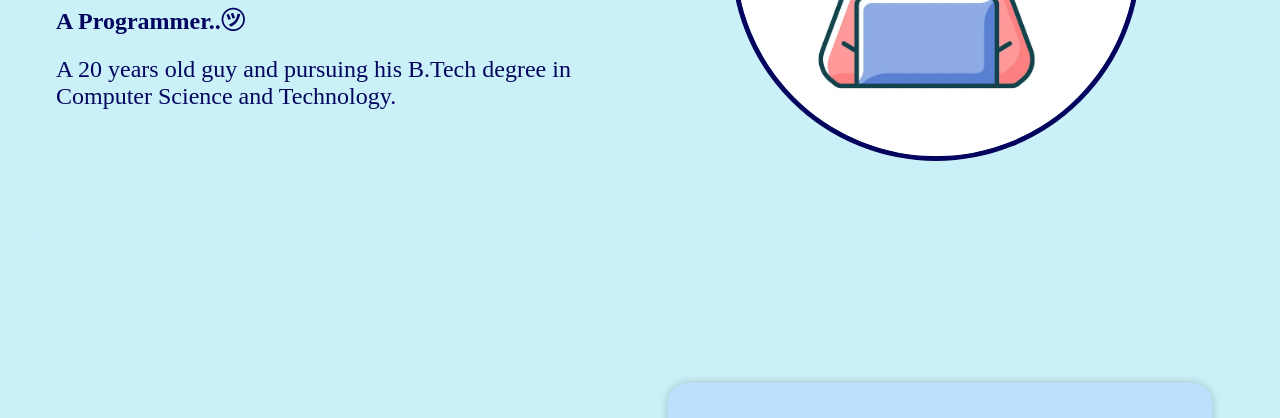
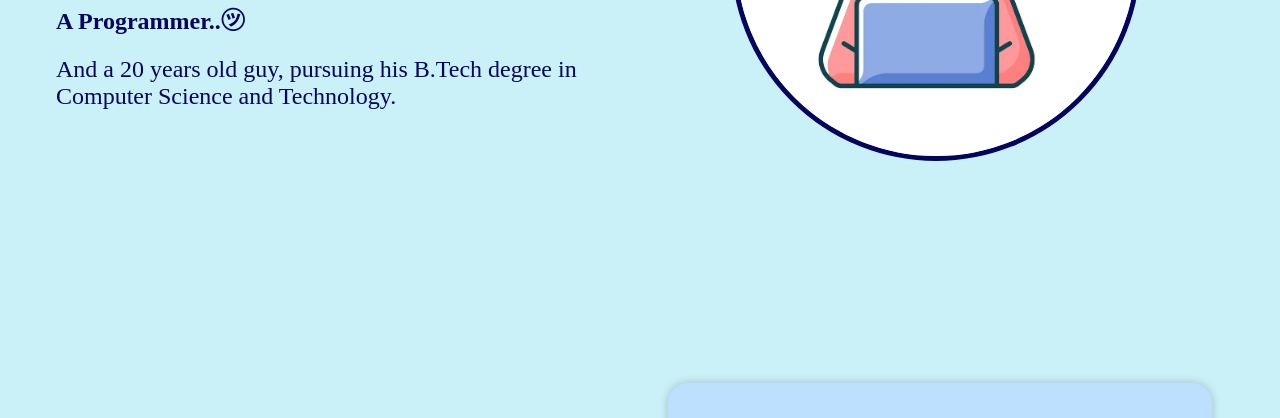
Before and after one commit to themrinmoy/themrinmoy.github.io, a plain HTML site: page index.html in a window 1280 px wide. Shown: the part 382-800 px from the top of the page. Drawn offline with Linux system fonts and the light colour scheme.

Commit message:
Update index.html

```diff
--- a/index.html
+++ b/index.html
@@ -28,7 +28,7 @@
                 <span id="name">Mrinmoy!</span>
 
                 <h2 class="name-tag"> A Programmer..㋡</h2>
-                <p>A 20 years old guy and pursuing his B.Tech degree in Computer Science and Technology. </p>
+                <p>And a 20 years old guy, pursuing his B.Tech degree in Computer Science and Technology. </p>
             </div>
             <!-- <div class="home-img"> -->
             <img src="img/avatar.png" alt="profile pic">
```
